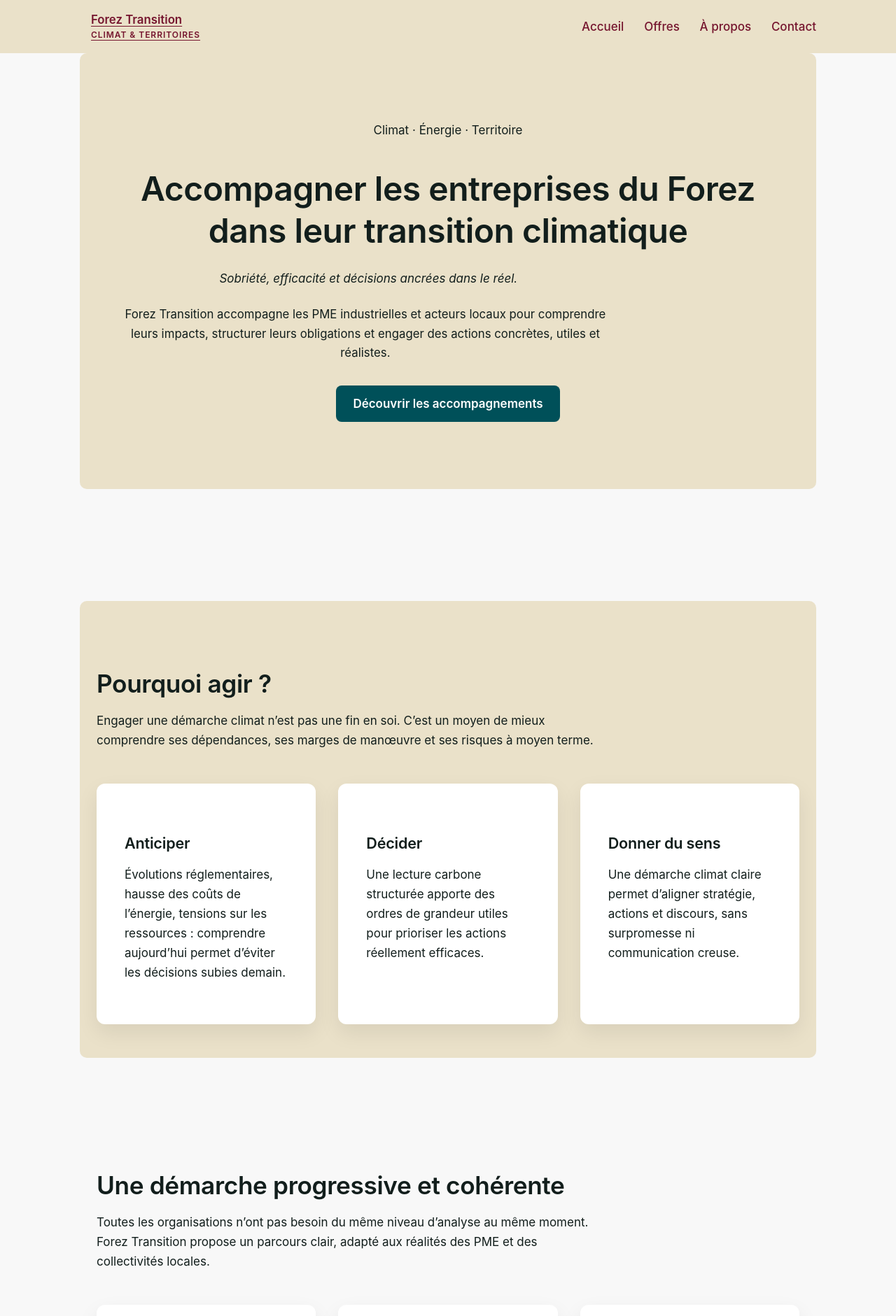
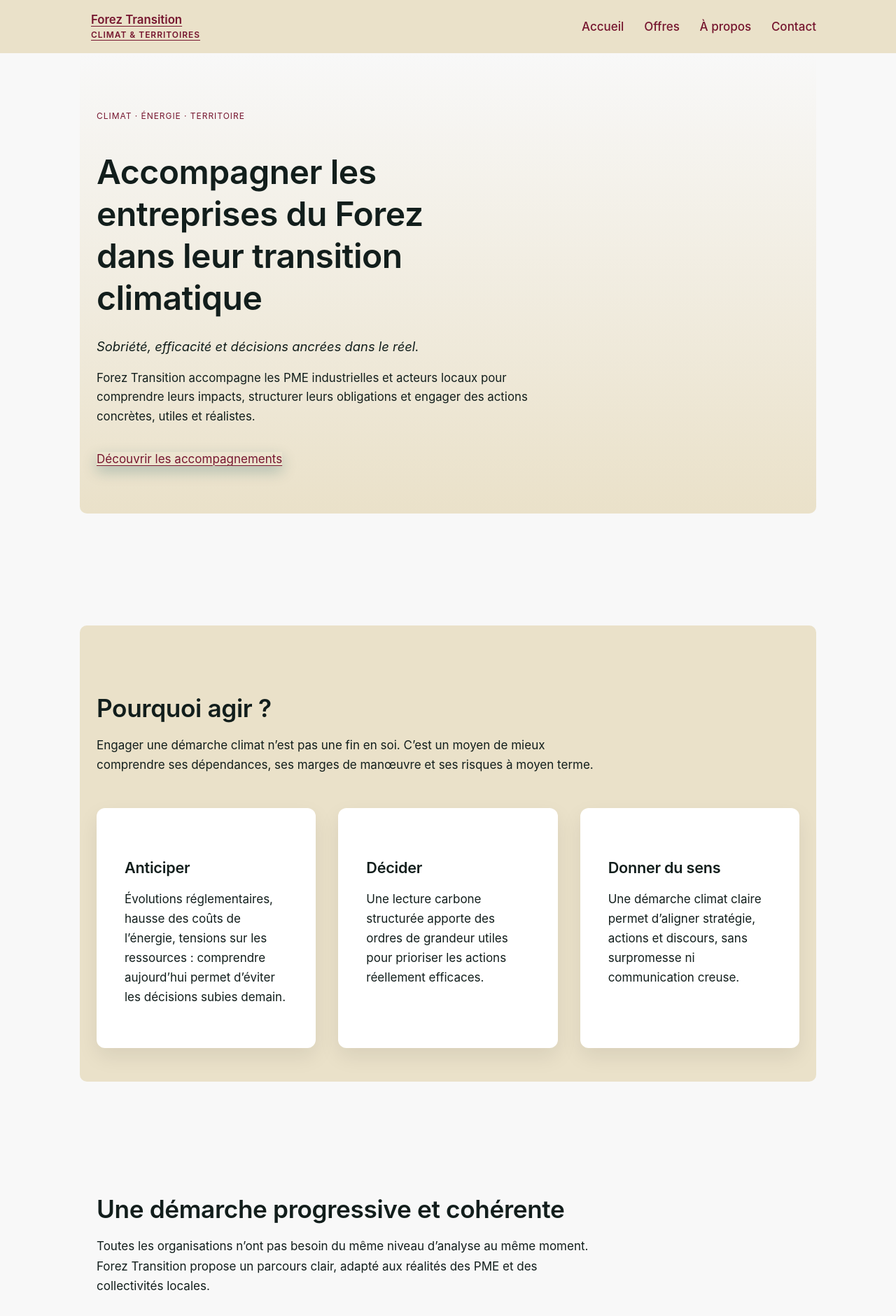
Before and after one commit to Alex-JULIEN/forez-transition, a Jekyll site: the page built from index.md, in a window 1280 px wide. Shown: the top 1881 px of the page at 70% size. Built offline with Jekyll 4.4.1, drawn with Linux system fonts in a browser that asks for light colours.

Commit message:
Update style.css

```diff
--- a/assets/css/style.css
+++ b/assets/css/style.css
@@ -131,28 +131,37 @@ nav a {
 /* HERO */
 
 .hero {
-  background: var(--beige);
-  padding: 6rem 1.5rem;
-  text-align: center;
+  padding: 5rem 0 4rem;
+  background: linear-gradient(
+    180deg,
+    var(--bg),
+    var(--beige)
+  );
 }
 
-.hero-content {
-  max-width: 800px;
-  margin: 0 auto;
+.hero-eyebrow {
+  display: block;
+  font-size: 0.75rem;
+  letter-spacing: 0.08em;
+  text-transform: uppercase;
+  color: var(--bordeaux);
+  margin-bottom: 1rem;
 }
 
-.subtitle {
-  font-size: 1.2rem;
-  color: var(--bordeaux);
+.hero h1 {
+  max-width: 18ch;
 }
 
 .hero-tagline {
+  font-size: 1.15rem;
   font-style: italic;
-  margin: 1.5rem 0;
+  margin: 1.5rem 0 1rem;
+  color: var(--text);
 }
 
 .hero-intro {
   font-size: 1.05rem;
+  max-width: 60ch;
   margin-bottom: 2rem;
 }
 
@@ -253,8 +262,16 @@ nav a {
 }
 
 /* BOUTONS */
+.hero-actions .btn-primary {
+  box-shadow: 0 8px 20px rgba(0, 80, 89, 0.25);
+}
 
-.btn-primary {
+.hero-actions .btn-primary:hover {
+  transform: translateY(-2px);
+  box-shadow: 0 12px 28px rgba(0, 80, 89, 0.35);
+}
+
+/*.btn-primary {
   display: inline-block;
   background: var(--green);
   color: #fff;
@@ -267,7 +284,7 @@ nav a {
 .btn-primary:hover {
   background: #00424a;
   color: #ffffff;
-}
+}*/
 
 .btn-secondary {
   display: inline-block;
```
